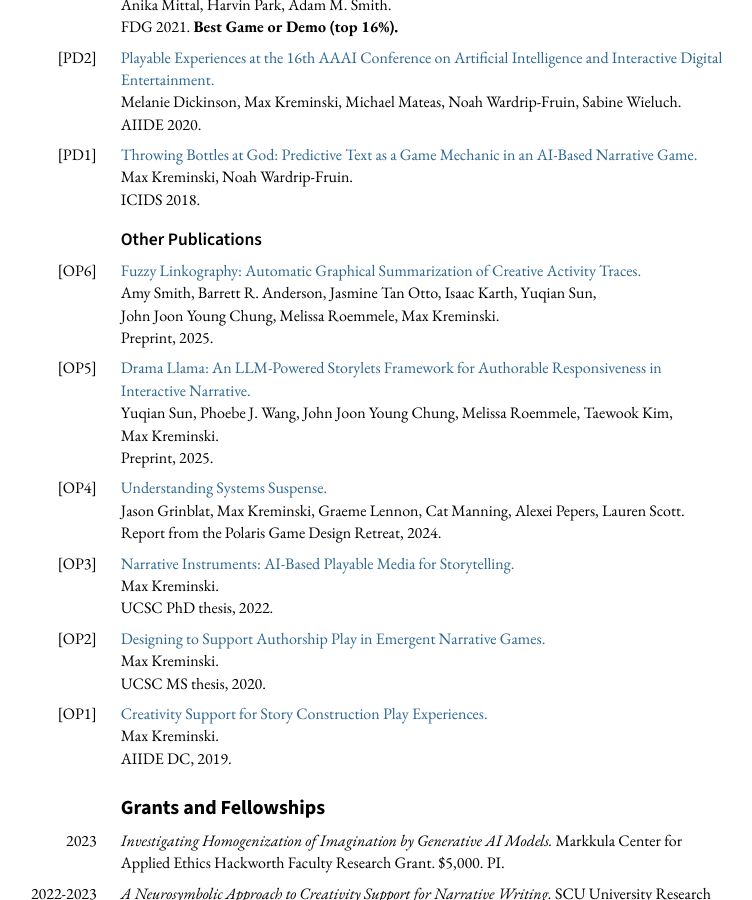
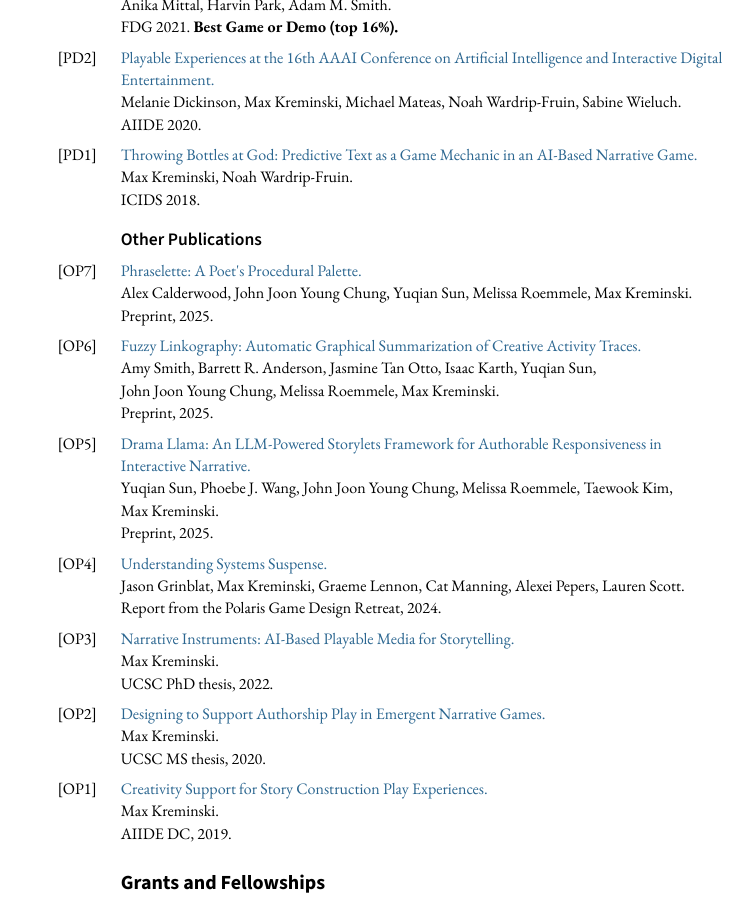
Before and after one commit to mkremins/mkremins.github.io, a Jekyll site: the page built from cv/index.html, in a window 1280 px wide and 900 px high, scrolled down 6244 px. Shown: the whole window, without its empty margins (262-1014 px from the left). Built offline with Jekyll 4.4.1, drawn with Linux system fonts in a browser that asks for light colours.

Commit message:
Add Phraselette preprint

```diff
--- a/_data/publications.json
+++ b/_data/publications.json
@@ -1,4 +1,12 @@
 [
+{
+  "title": "Phraselette: A Poet's Procedural Palette",
+  "url": "https://arxiv.org/abs/2503.06335",
+  "authors": ["Alex Calderwood", "John Joon Young Chung", "Yuqian Sun", "Melissa Roemmele", "Max Kreminski"],
+  "year": "2025",
+  "venue": "Preprint",
+  "pubtype": "other",
+},
 {
   "title": "Fuzzy Linkography: Automatic Graphical Summarization of Creative Activity Traces",
   "url": "https://arxiv.org/abs/2502.04599",
```
